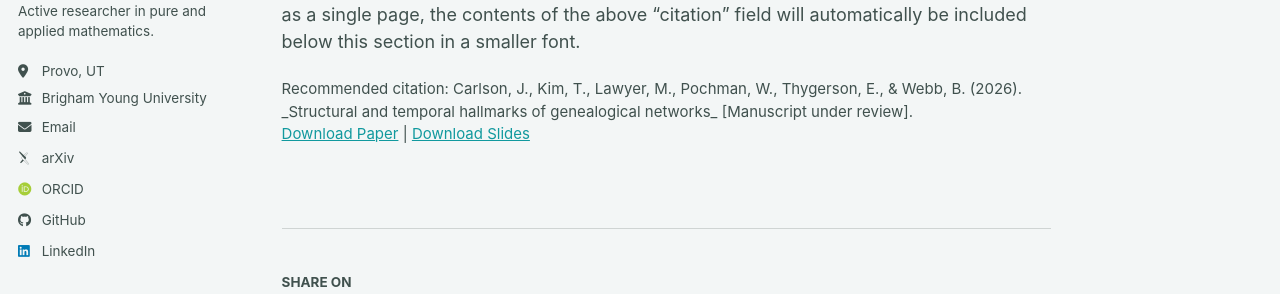
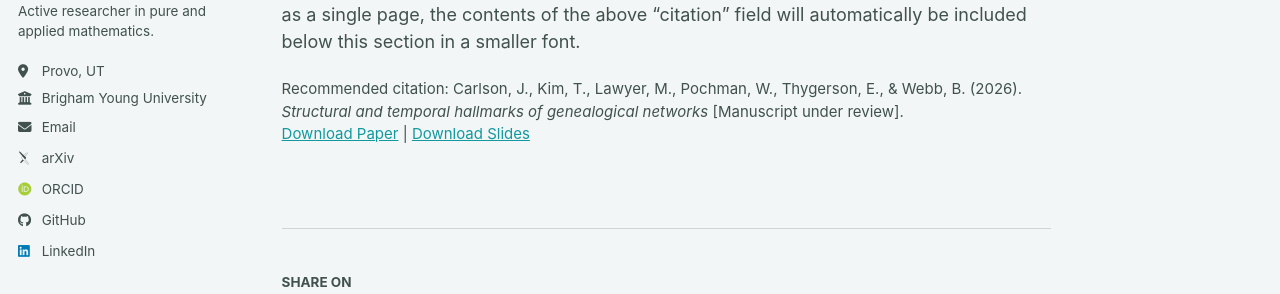
Before and after one commit to jrc117/jrc117.github.io, a Jekyll site: the page built from _publications/2010-10-01-paper-title-number-2.md, in a window 1280 px wide and 972 px high. Shown: the part 304-598 px from the top of the window. Built offline with Jekyll 4.4.1, drawn with Linux system fonts in a browser that asks for light colours; some web fonts are replaced; a script bundle is joined from its source files by our own code; library files that are not in the unit come from our copies.

```diff
--- a/_publications/2010-10-01-paper-title-number-2.md
+++ b/_publications/2010-10-01-paper-title-number-2.md
@@ -9,7 +9,7 @@ date: 2026-06-09
 venue: 'Currently Under Review'
 slidesurl: 'https://docs.google.com/presentation/d/15qqGbm89TEUvrga021lXGx-nLgp_uIQqqjPbh_iGUOQ/edit?usp=sharing'
 paperurl: 'https://arxiv.org/abs/2606.18210'
-citation: 'Carlson, J., Kim, T., Lawyer, M., Pochman, W., Thygerson, E., & Webb, B. (2026). _Structural and temporal hallmarks of genealogical networks_ [Manuscript under review].
+citation: 'Carlson, J., Kim, T., Lawyer, M., Pochman, W., Thygerson, E., & Webb, B. (2026). <i>Structural and temporal hallmarks of genealogical networks</i> [Manuscript under review].
 '
 ---
 
```
